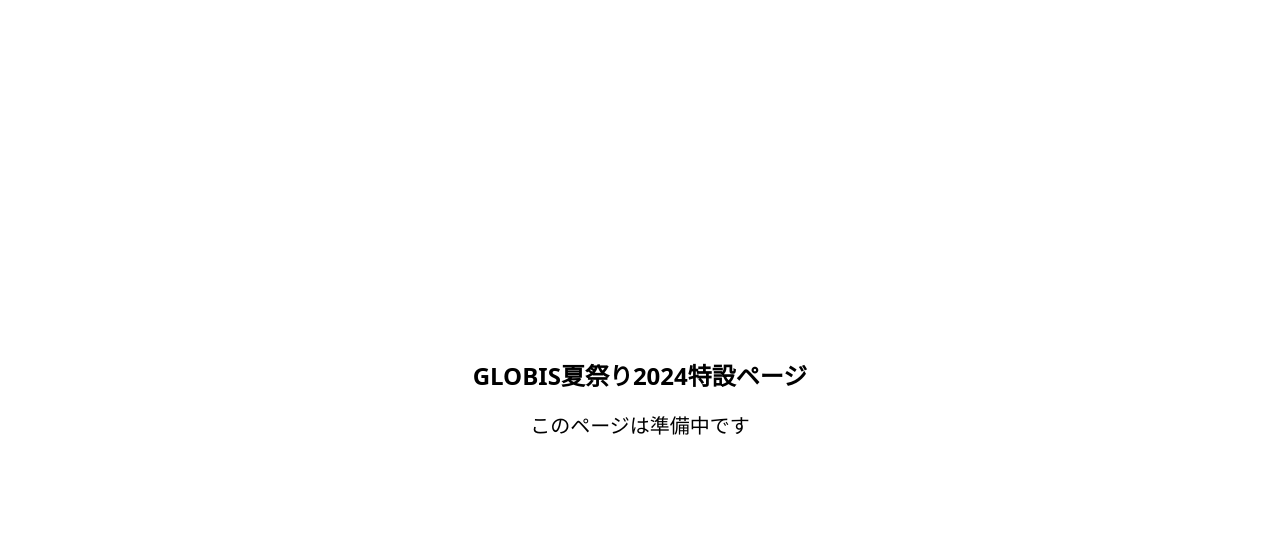
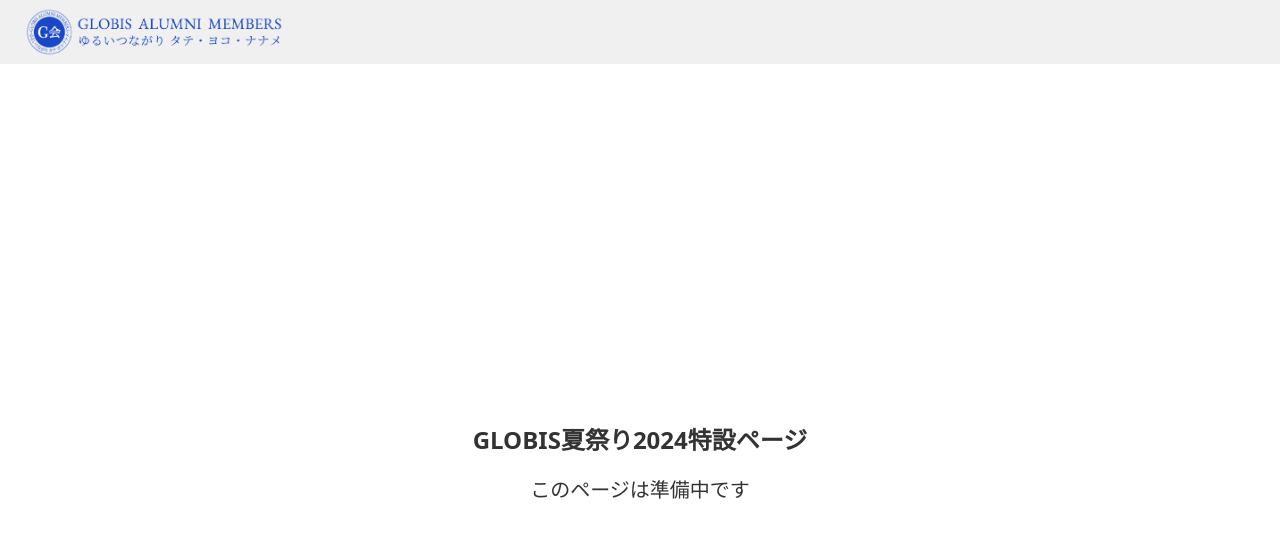
Before and after one commit to RYOTA-F/globis-summer-festival-2024, a Next.js app: page / in a window 1280 px wide. Shown: the top 538 px of the page. Built offline with nearby package versions, Linux system fonts and the light colour scheme.

Commit message:
:sparkles: Header 実装

```diff
--- a/src/app/layout.tsx
+++ b/src/app/layout.tsx
@@ -1,5 +1,6 @@
 import type { Metadata } from 'next'
 import { SITE } from '@/constants/global'
+import { Header } from '@/components/Header/Header'
 import './globals.css'
 
 export const metadata: Metadata = {
@@ -17,7 +18,10 @@
       <head>
         <link rel="icon" href="/favicon.ico" sizes="any" />
       </head>
-      <body>{children}</body>
+      <body>
+        <Header />
+        {children}
+      </body>
     </html>
   )
 }
--- a/src/app/page.tsx
+++ b/src/app/page.tsx
@@ -2,7 +2,7 @@
 
 export default function Home() {
   return (
-    <main className="flex items-center justify-center h-[100vh]">
+    <main className="flex items-center justify-center h-[100vh] text-t">
       <div className="justify-center">
         <h1 className="text-2xl font-bold">{SITE.TITLE}特設ページ</h1>
         <h2 className="flex justify-center mt-5 text-xl ">
--- a/src/components/Header/Header.tsx
+++ b/src/components/Header/Header.tsx
@@ -5,8 +5,8 @@
 export function Header() {
   return (
     <header aria-label={ARIA_LABEL}>
-      <div className="flex items-center h-16 bg-[#f0f0f0]">
-        <Icon src="/logo.png" width={300} height={60} />
+      <div className="flex items-center h-16 bg-[#f0f0f0] px-6">
+        <Icon src="/logo.png" width={260} height={50} />
       </div>
     </header>
   )
--- a/tailwind.config.ts
+++ b/tailwind.config.ts
@@ -9,10 +9,8 @@
   ],
   theme: {
     extend: {
-      backgroundImage: {
-        'gradient-radial': 'radial-gradient(var(--tw-gradient-stops))',
-        'gradient-conic':
-          'conic-gradient(from 180deg at 50% 50%, var(--tw-gradient-stops))',
+      colors: {
+        t: '#333333',
       },
     },
   },
```
